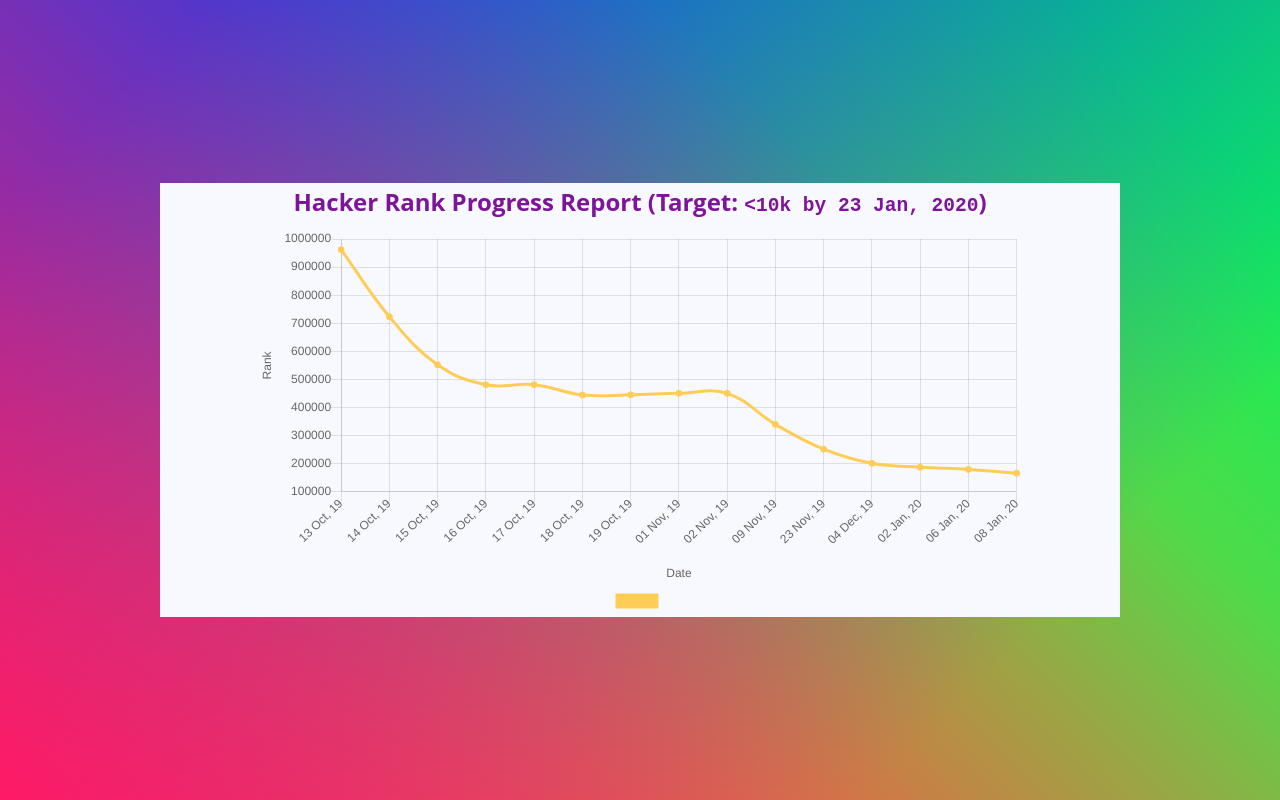
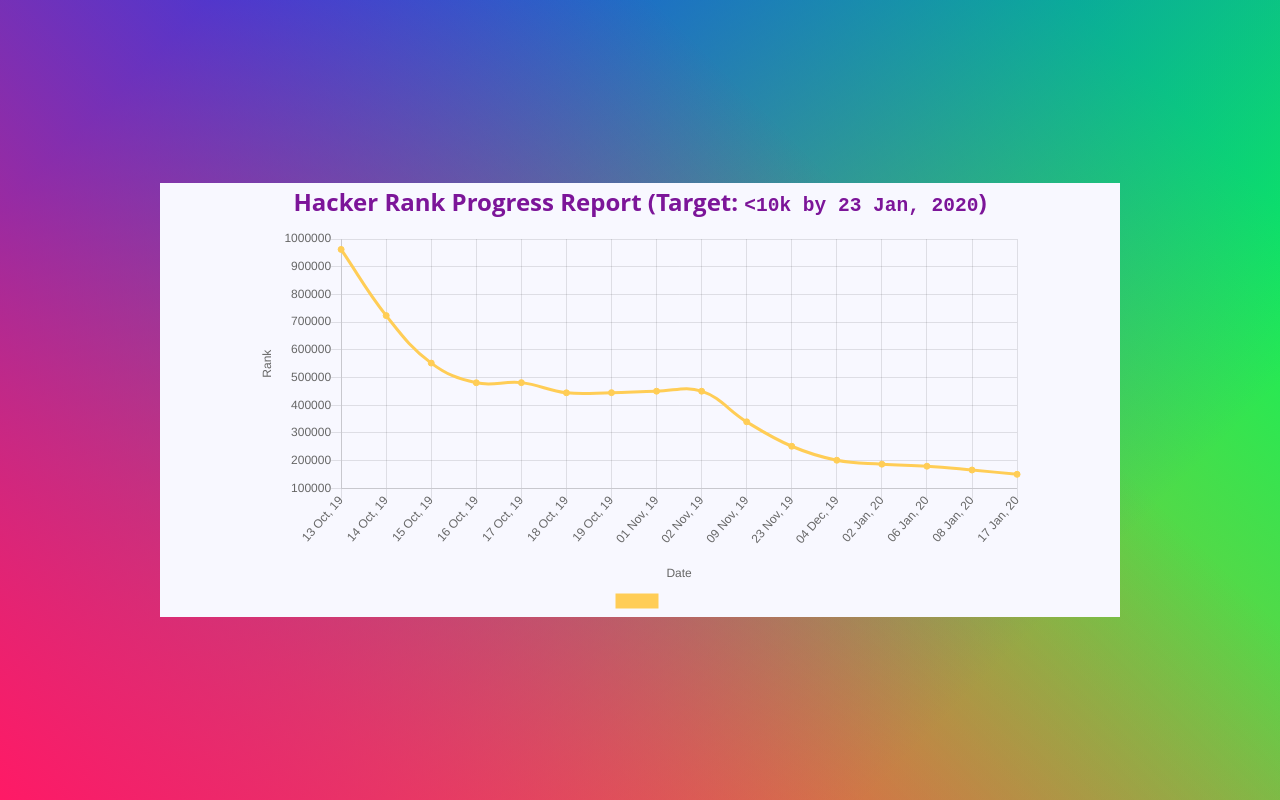
Before and after one commit to sabique/HackerRankProgress, a plain HTML site: page index.html in a window 1280 px wide. Drawn offline with Linux system fonts and the light colour scheme.

Commit message:
Update progress

```diff
--- a/index.html
+++ b/index.html
@@ -37,7 +37,8 @@
 					'04 Dec, 19',
 					'02 Jan, 20',
 					'06 Jan, 20',
-					'08 Jan, 20'
+					'08 Jan, 20',
+					'17 Jan, 20'
 				],
 				datasets: [{
 					label: '',
@@ -56,7 +57,8 @@
 						201644,
 						187454,
 						180079,
-						166317
+						166317,
+						150874
 					],
 					backgroundColor: window.chartColors.yellow,
 					borderColor: window.chartColors.yellow,
```
